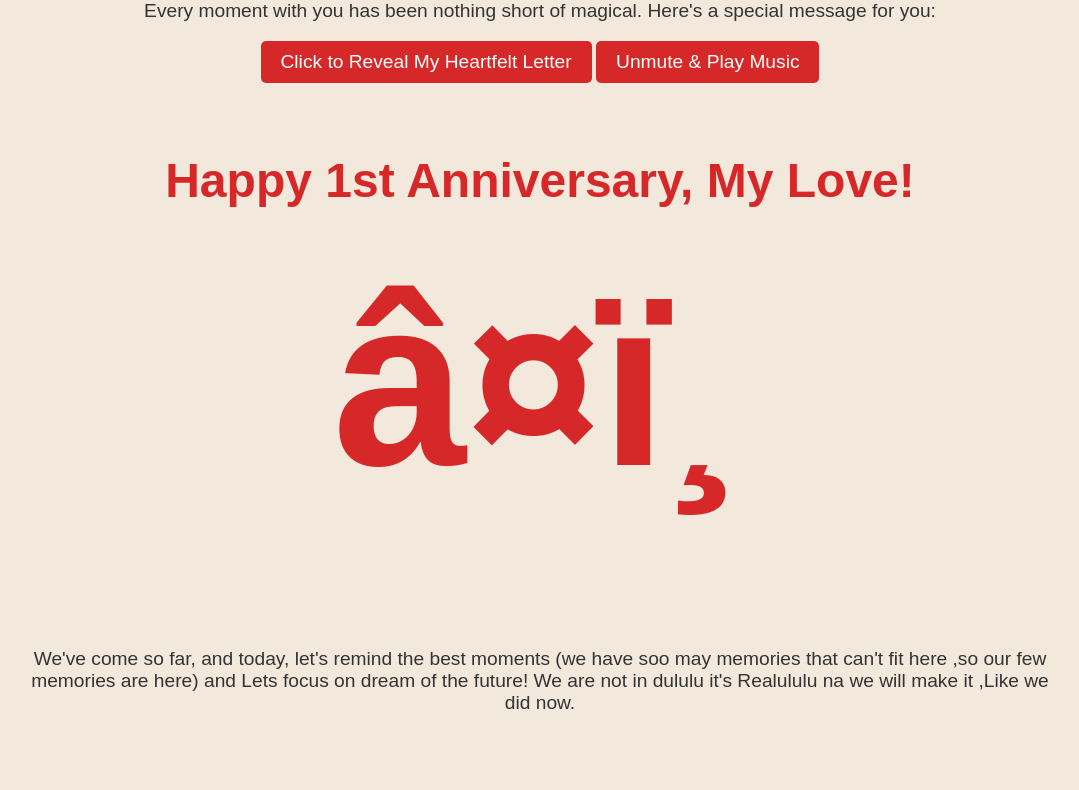
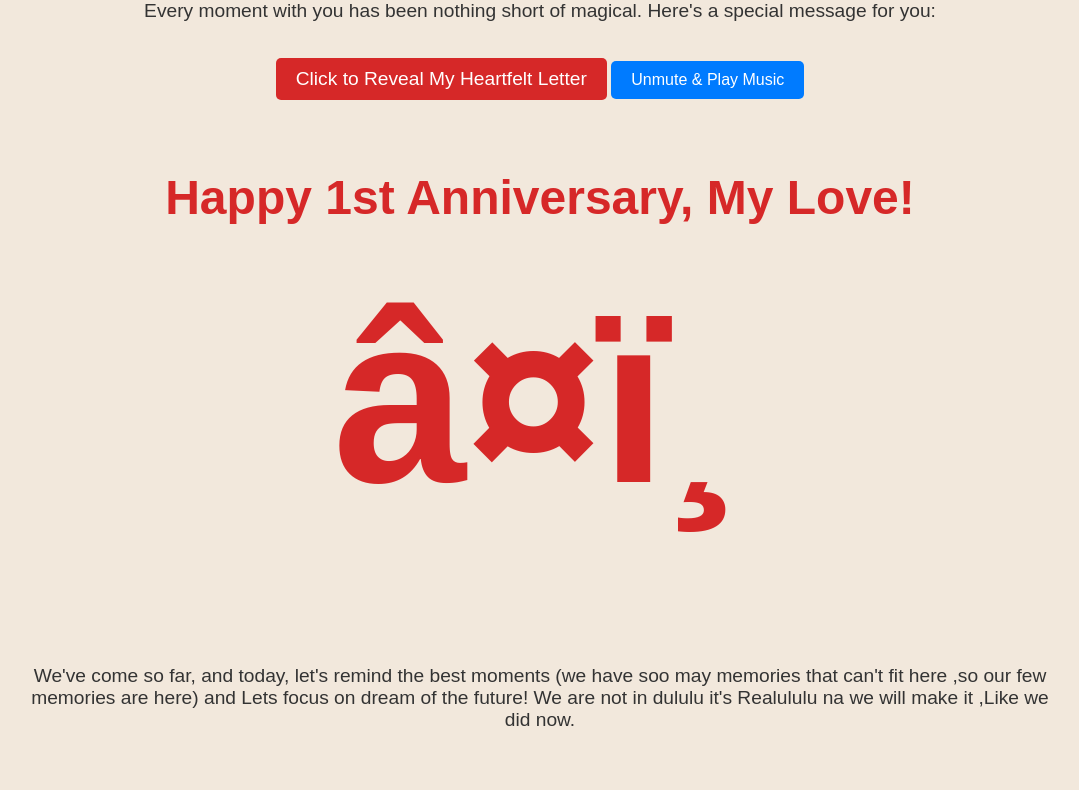
Before and after one commit to itsbrave/best, a plain HTML site: page index.html in a window 1280 px wide. Shown: the top 790 px of the page, without its empty margins (100-1179 px from the left). Drawn offline with Linux system fonts and the light colour scheme.

Commit message:
Update index.html
Yes

```diff
--- a/index.html
+++ b/index.html
@@ -7,12 +7,26 @@
 </div>
 </div>
 <audio id="background-audio" autoplay loop muted>
-    <source src="song.mp3" type="audio/mpeg">
+    <source src="audio/song.mp3" type="audio/mpeg">
     Your browser does not support the audio tag.
 </audio>
 
-<!-- Button to unmute and control play/pause -->
+<!-- Button to Unmute and Play/Pause Audio -->
 <button id="play-audio-btn">Unmute & Play Music</button>
+
+<!-- Add some CSS to style and make the button visible -->
+<style>
+    #play-audio-btn {
+        display: inline-block;
+        padding: 10px 20px;
+        background-color: #007BFF;
+        color: white;
+        border: none;
+        cursor: pointer;
+        font-size: 16px;
+        margin-top: 20px;
+    }
+</style>
 
 <script>
     const audio = document.getElementById("background-audio");
```
